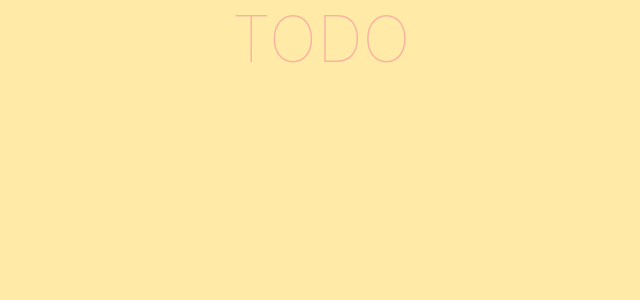
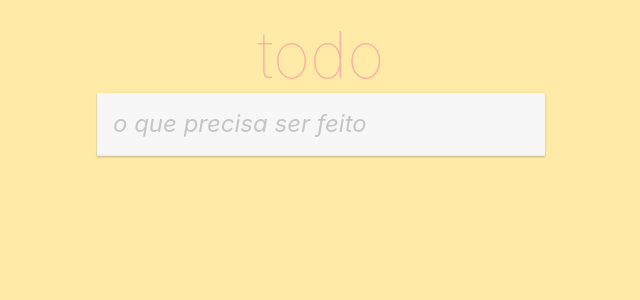
Before and after one commit to Tiago20Maia/todo-react, a React (Create React App) app in the folder todo/: page / in a window 1280 px wide. Shown: the top 300 px of the page, without its empty margins (319-959 px from the left). Built offline with nearby package versions, Linux system fonts and the light colour scheme.

Commit message:
Ajuste do input

```diff
--- a/todo/src/App.css
+++ b/todo/src/App.css
@@ -0,0 +1,8 @@
+.new-todo {
+    background-color: rgba(0, 0, 0, 0.03);
+    box-shadow: inset 0 -2px 1px rgba(0, 0, 0, 0.03);
+    font-size: 1.5rem;
+    font-style: italic;
+    width: 100%;
+    padding: 16px 16px 18px 16px;
+  }
--- a/todo/src/App.js
+++ b/todo/src/App.js
@@ -1,7 +1,48 @@
+import React, { useState } from 'react';
 import './App.css';
 
-const App = () => (
-    <h1 className='title'>TODO</h1>
-);
+const App = () => {
+    const ESCAPE_KEY = 27;
+    const ENTER_KEY = 13;
 
+    const [value, setValue] = useState('');
+
+    const erase = () => {
+        setValue('');
+    };
+
+    const submit = () => {
+        console.log(value);
+        erase();
+    };
+
+    const onChange = (e) => {
+        setValue(e.target.value);
+    };
+
+    const onKeyDown = (e) => {
+        if (e.which === ENTER_KEY) {
+            submit();
+        } else if (e.which === ESCAPE_KEY) {
+            erase();
+        }
+    };
+
+    return (
+        <section id="app" className="container">
+            <header>
+                <h1 className="title">todo</h1>
+            </header>
+            <section className="main">
+                <input
+                    className="new-todo"
+                    placeholder="o que precisa ser feito"
+                    value={value}
+                    onChange={onChange}
+                    onKeyDown={onKeyDown}
+                />
+            </section>
+        </section>
+    );
+};
 export default App;
```
